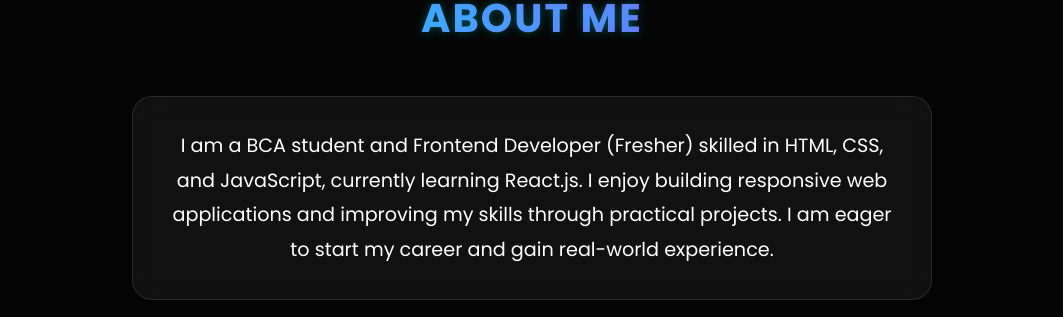
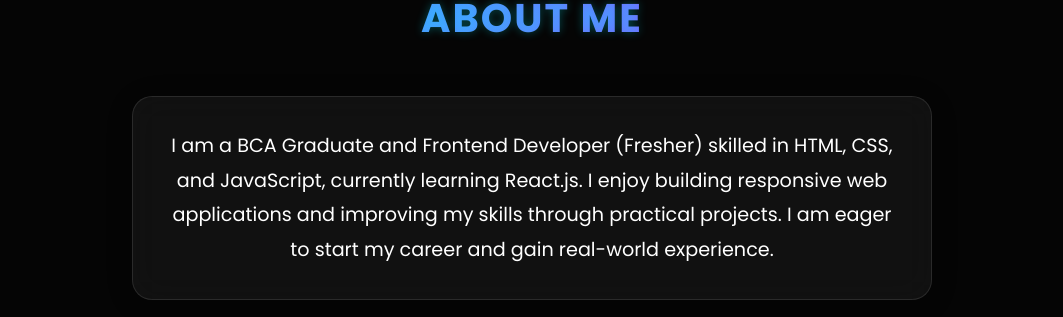
Before and after one commit to nageshl-12/portfolio-react, a React (Vite) app: page / in a window 1280 px wide. Shown: the part 1640-1957 px from the top of the page, without its empty margins (108-1171 px from the left). Built offline with nearby package versions, Linux system fonts and the light colour scheme.

Commit message:
Updated My Profile Description

```diff
--- a/src/App.jsx
+++ b/src/App.jsx
@@ -746,7 +746,7 @@ function App() {
                 <h2 className="section-title">About Me</h2>
                 <div className="glass-card about-card">
                   <p>
-                    I am a BCA student and Frontend Developer (Fresher) skilled
+                    I am a BCA Graduate and Frontend Developer (Fresher) skilled
                     in HTML, CSS, and JavaScript, currently learning React.js. I
                     enjoy building responsive web applications and improving my
                     skills through practical projects. I am eager to start my
```
